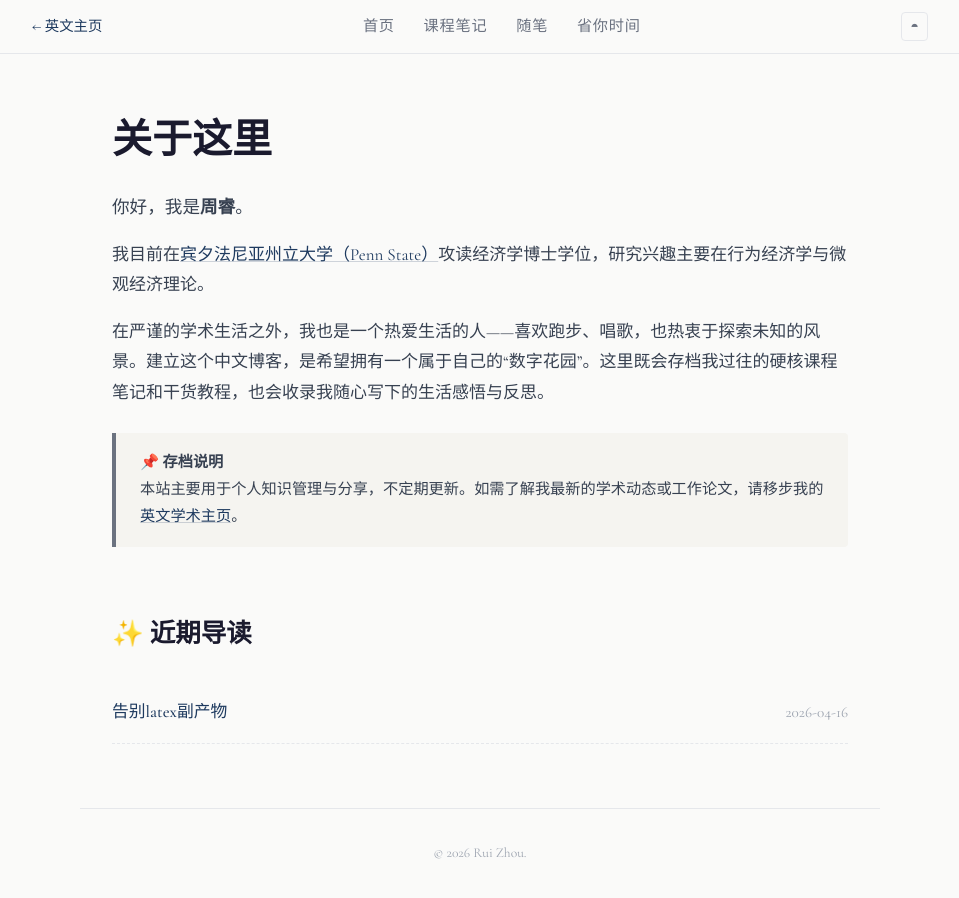
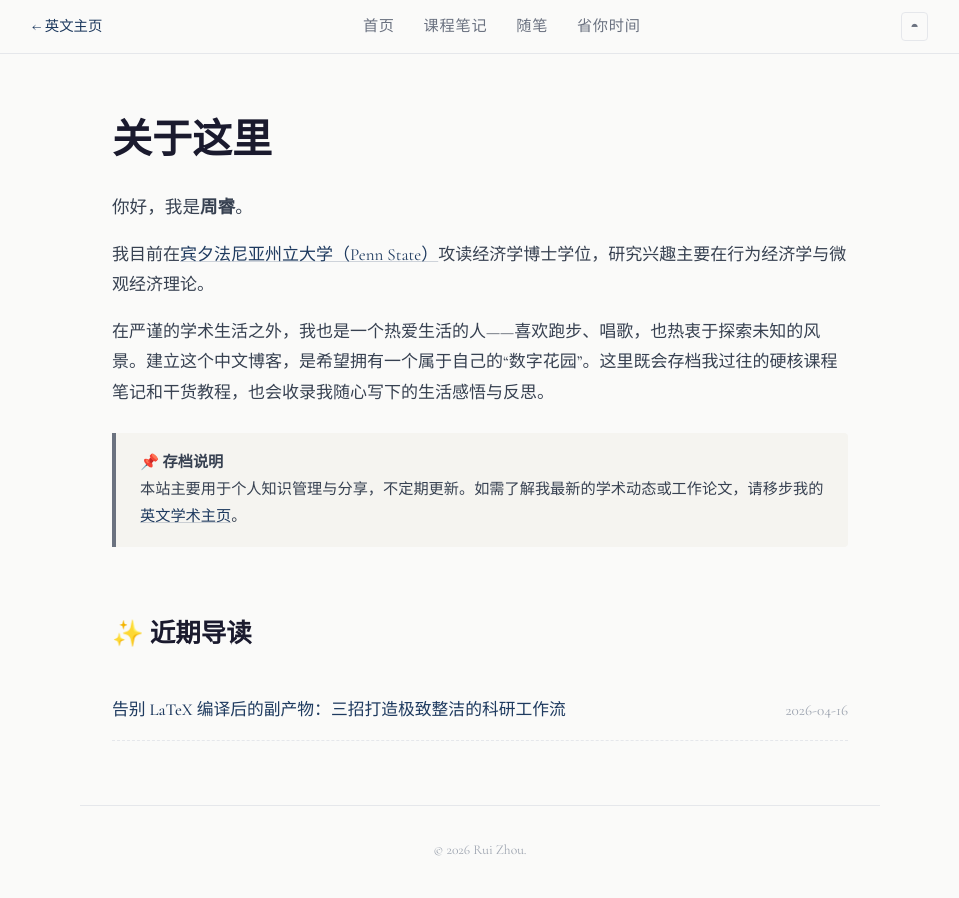
Before and after one commit to zirconeey/zirconeey.github.io, a Jekyll site: the page built from index.html, in a window 1280 px wide. Shown: the whole page, without its empty margins (160-1119 px from the left). Built offline with Jekyll 4.4.1, drawn with Linux system fonts in a browser that asks for light colours.

```diff
--- a/_layouts/default.html
+++ b/_layouts/default.html
@@ -120,6 +120,11 @@
     h1 { font-size: 2.5rem; }
 
     footer { max-width: var(--max-width); margin: 4rem auto 0; padding: 2rem; text-align: center; font-size: 0.85rem; color: var(--color-light); border-top: 1px solid var(--color-border); }
+
+    /* LaTeX 徽标专用样式 */
+    .latex-logo { font-variant: small-caps; }
+    .latex-logo .latex-a { text-transform: uppercase; font-size: 0.75em; vertical-align: 0.25em; margin-left: -0.32em; margin-right: -0.15em; }
+    .latex-logo .latex-e { text-transform: uppercase; font-size: 0.75em; vertical-align: -0.25em; margin-left: -0.15em; margin-right: -0.05em; }
   </style>
 </head>
 <body>
--- a/index.html
+++ b/index.html
@@ -28,9 +28,14 @@
     {% assign hot_count = hot_posts | size %}
 
     {% for post in hot_posts limit: limit %}
-      <li class="post-item" style="display: flex; justify-content: space-between; align-items: baseline; border-bottom: 1px dashed var(--color-border); padding: 1rem 0; transition: all 0.2s;">
-        <a href="{{ post.url | relative_url }}" style="font-family: var(--font-body); font-size: 1.05rem; text-decoration: none; color: var(--color-accent); font-weight: 500; display: block; flex: 1;">{{ post.title }}</a>
-        <span class="post-meta" style="font-family: 'Cormorant Garamond', serif; font-size: 0.95rem; color: var(--color-highlight); white-space: nowrap; margin-left: 1.5rem; font-style: italic;">Editor's Choice</span>
+      <li class="post-item" style="display: flex; justify-content: space-between; align-items: flex-start; border-bottom: 1px dashed var(--color-border); padding: 1rem 0;">
+        <a href="{{ post.url | relative_url }}"
+          style="font-family: var(--font-body); font-size: 1.05rem; text-decoration: none; color: var(--color-accent); font-weight: 500; flex: 1; margin-right: 1rem; line-height: 1.5;">
+          {{ post.title | replace: 'LaTeX', 'L<span class="latex-a">a</span>T<span class="latex-e">e</span>X' }}
+        </a>
+        <span class="post-meta" style="font-family: 'Cormorant Garamond', serif; font-size: 0.95rem; color: var(--color-light); white-space: nowrap;">
+          {{ post.date | date: "%Y-%m-%d" }}
+        </span>
       </li>
     {% endfor %}
 
@@ -39,10 +44,15 @@
       {% assign recent_posts = site.posts | where_exp: "item", "item.hot != true" %}
 
       {% for post in recent_posts limit: remaining %}
-        <li class="post-item" style="display: flex; justify-content: space-between; align-items: baseline; border-bottom: 1px dashed var(--color-border); padding: 1rem 0; transition: all 0.2s;">
-          <a href="{{ post.url | relative_url }}" style="font-family: var(--font-body); font-size: 1.05rem; text-decoration: none; color: var(--color-accent); font-weight: 500; display: block; flex: 1;">{{ post.title }}</a>
-          <span class="post-meta" style="font-family: 'Cormorant Garamond', serif; font-size: 0.95rem; color: var(--color-light); white-space: nowrap; margin-left: 1.5rem;">{{ post.date | date: "%Y-%m-%d" }}</span>
-        </li>
+      <li class="post-item" style="display: flex; justify-content: space-between; align-items: flex-start; border-bottom: 1px dashed var(--color-border); padding: 1rem 0;">
+        <a href="{{ post.url | relative_url }}"
+          style="font-family: var(--font-body); font-size: 1.05rem; text-decoration: none; color: var(--color-accent); font-weight: 500; flex: 1; margin-right: 1rem; line-height: 1.5;">
+          {{ post.title | replace: 'LaTeX', 'L<span class="latex-a">a</span>T<span class="latex-e">e</span>X' }}
+        </a>
+        <span class="post-meta" style="font-family: 'Cormorant Garamond', serif; font-size: 0.95rem; color: var(--color-light); white-space: nowrap;">
+          {{ post.date | date: "%Y-%m-%d" }}
+        </span>
+      </li>
       {% endfor %}
     {% endif %}
 
```
Also changed, not shown: _posts/2026-04-16-告别LaTeX副产物.md (+1 -1 lines).
